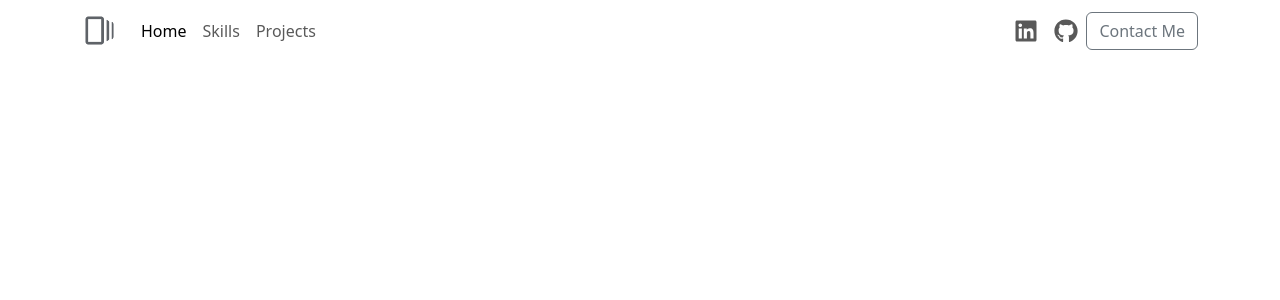
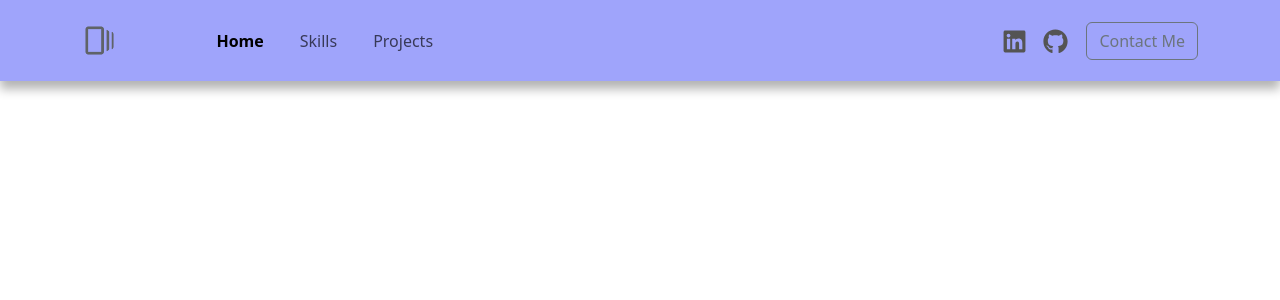
Before and after one commit to AyoubSalameh/Portfolio, a React (Vite) app: page / in a window 1280 px wide. Shown: the top 300 px of the page. Built offline with nearby package versions, Linux system fonts and the light colour scheme.

Commit message:
finished the navbar, still needs styling changes

```diff
--- a/src/App.css
+++ b/src/App.css
@@ -1,3 +1,14 @@
+* {
+  margin: 0;
+  padding: 0;
+  box-sizing: border-box;
+}
+
+html {
+  scroll-behavior: smooth;
+  scroll-padding-top: 75px;
+}
+
 /* #root {
   max-width: 1280px;
   margin: 0 auto;
--- /dev/null
+++ b/src/components/NavBar.css
@@ -0,0 +1,54 @@
+nav.navbar {
+    padding: 18px 0;
+    position: fixed;
+    width: 100%;
+    top: 50;
+    z-index: 9999;
+    transition:  0.32s ease-in-out;
+    background-color: #9fa4fb;
+    box-shadow: 0 8px 10px rgba(0, 0, 0, 0.3);
+  }
+
+nav.navbar.scrolled {
+    padding: 0px 0;
+    background-color: #121212;
+}
+
+.navbar-brand {
+    width: 9%
+}
+
+.navbar-link{
+    margin: 0 10px;
+    text-decoration: none;
+}
+
+.navbar-link.active {
+    font-weight: bold;
+}
+
+.navbar-link:hover {
+    color: #646cff !important;
+    box-shadow: #121212;
+}
+
+.website-icon{
+    color: rgb(84, 84, 84);
+    height: 25px;
+    width: 25px;
+    transition: color 0.3s, transform 0.5s ease;
+}
+
+.website-icon:hover{
+    color: #171717;
+    transform: scale(1.6);
+}
+
+.btn{
+    margin-left: 10px;
+}
+
+.btn:hover{
+    background-color: #646cff !important;
+    color: #fff;
+}
--- a/src/components/NavBar.jsx
+++ b/src/components/NavBar.jsx
@@ -1,4 +1,5 @@
 import React from 'react';
+import './NavBar.css';
 import logo from '../assets/images/logo.png';
 import { Navbar, Container, Nav, Button } from 'react-bootstrap';
 import { FaGithub, FaLinkedin } from 'react-icons/fa';
@@ -49,17 +50,16 @@ function NavBar() {
                     </Nav>
                     <Nav>
                         <Nav.Link href='https://www.linkedin.com/in/ayoub-salameh/' target='_blank' rel="noopener noreferrer">
-                        <FaLinkedin className='website-icon' size={24}/>
+                            <FaLinkedin className='website-icon' />
                         </Nav.Link>
                         <Nav.Link href='https://github.com/AyoubSalameh' target='_blank' rel="noopener noreferrer">
                             {/* <Button variant="outline" href='#'><FaGithub size={24}/></Button> */}
-                        <FaGithub className='website-icon' size={24}/>
+                            <FaGithub className='website-icon'/>
                         </Nav.Link>
                     </Nav>
                     <Button className='btn' variant='outline-secondary' onClick={()=> console.log('connect')}>
                         Contact Me
                     </Button>
-
                 </Navbar.Collapse>
             </Container>
         </Navbar>
```
Lines whose indentation alone changed are shown as unchanged.
